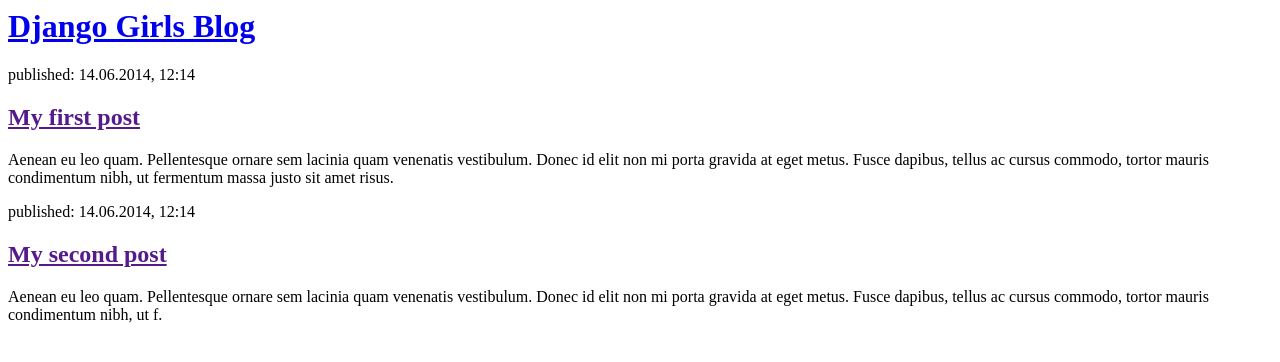
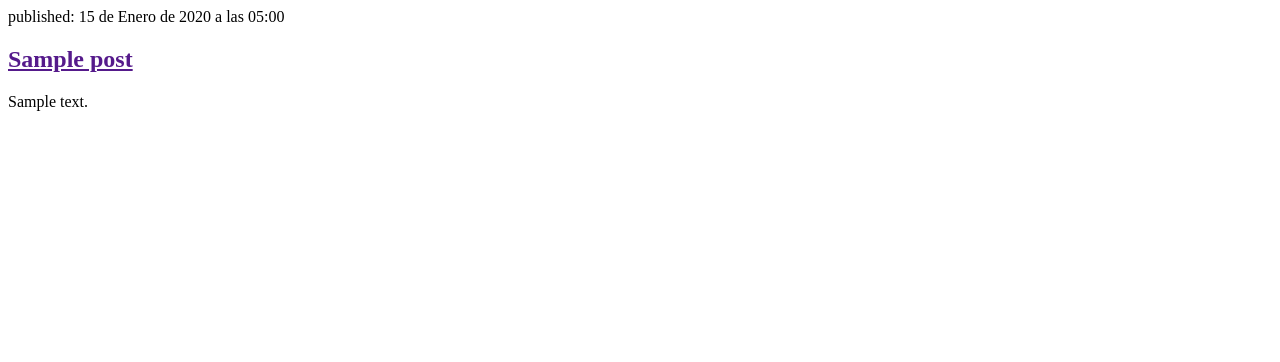
Before and after one commit to juanpyusun/django-girls-blog, a Django app: page / in a window 1280 px wide. Shown: the top 362 px of the page. Run offline with Django 5.2, Linux system fonts and the light colour scheme; tables that the repository leaves empty hold one stand-in row (values such as "Sample post").

Commit message:
queryset y templates, el funcionamiento del orm y html dinamico

```diff
--- a/blog/templates/blog/index.html
+++ b/blog/templates/blog/index.html
@@ -6,20 +6,13 @@
     <title>Blog</title>
 </head>
 <body>
+    {% for post in posts %}
     <div>
-        <h1><a href="/">Django Girls Blog</a></h1>
+        <p>published: {{ post.published_date }}</p>
+        <h2><a href="">{{ post.title }}</a></h2>
+        <!-- <p>{{ post.text|truncatewords:30 }}</p> -->
+        <p>{{ post.text|linebreaks}}</p>
     </div>
-
-    <div>
-        <p>published: 14.06.2014, 12:14</p>
-        <h2><a href="">My first post</a></h2>
-        <p>Aenean eu leo quam. Pellentesque ornare sem lacinia quam venenatis vestibulum. Donec id elit non mi porta gravida at eget metus. Fusce dapibus, tellus ac cursus commodo, tortor mauris condimentum nibh, ut fermentum massa justo sit amet risus.</p>
-    </div>
-
-    <div>
-        <p>published: 14.06.2014, 12:14</p>
-        <h2><a href="">My second post</a></h2>
-        <p>Aenean eu leo quam. Pellentesque ornare sem lacinia quam venenatis vestibulum. Donec id elit non mi porta gravida at eget metus. Fusce dapibus, tellus ac cursus commodo, tortor mauris condimentum nibh, ut f.</p>
-    </div>
+    {% endfor %}
 </body>
 </html>
--- a/blog/views.py
+++ b/blog/views.py
@@ -1,4 +1,6 @@
 from django.shortcuts import render
+from django.utils import timezone
+from .models import Post
 
 # Create your views here.
 
@@ -8,4 +10,6 @@ from django.shortcuts import render
 # El tercer parametro es un diccionario que puede enviar datos a la plantilla, en este caso esta vacio
 # ademas reconoce automaticamente la carpeta templates/ como el origen de las plantillas dinamicas para esta app
 def index(request):
-    return render(request, 'blog/index.html', {})
+    # el atributo __lte significa 'less than or equal to' (menor o igual que)
+    posts = Post.objects.filter(published_date__lte=timezone.now()).order_by('published_date')
+    return render(request, 'blog/index.html', {'posts': posts})
```
Also changed, not shown: README.md.
